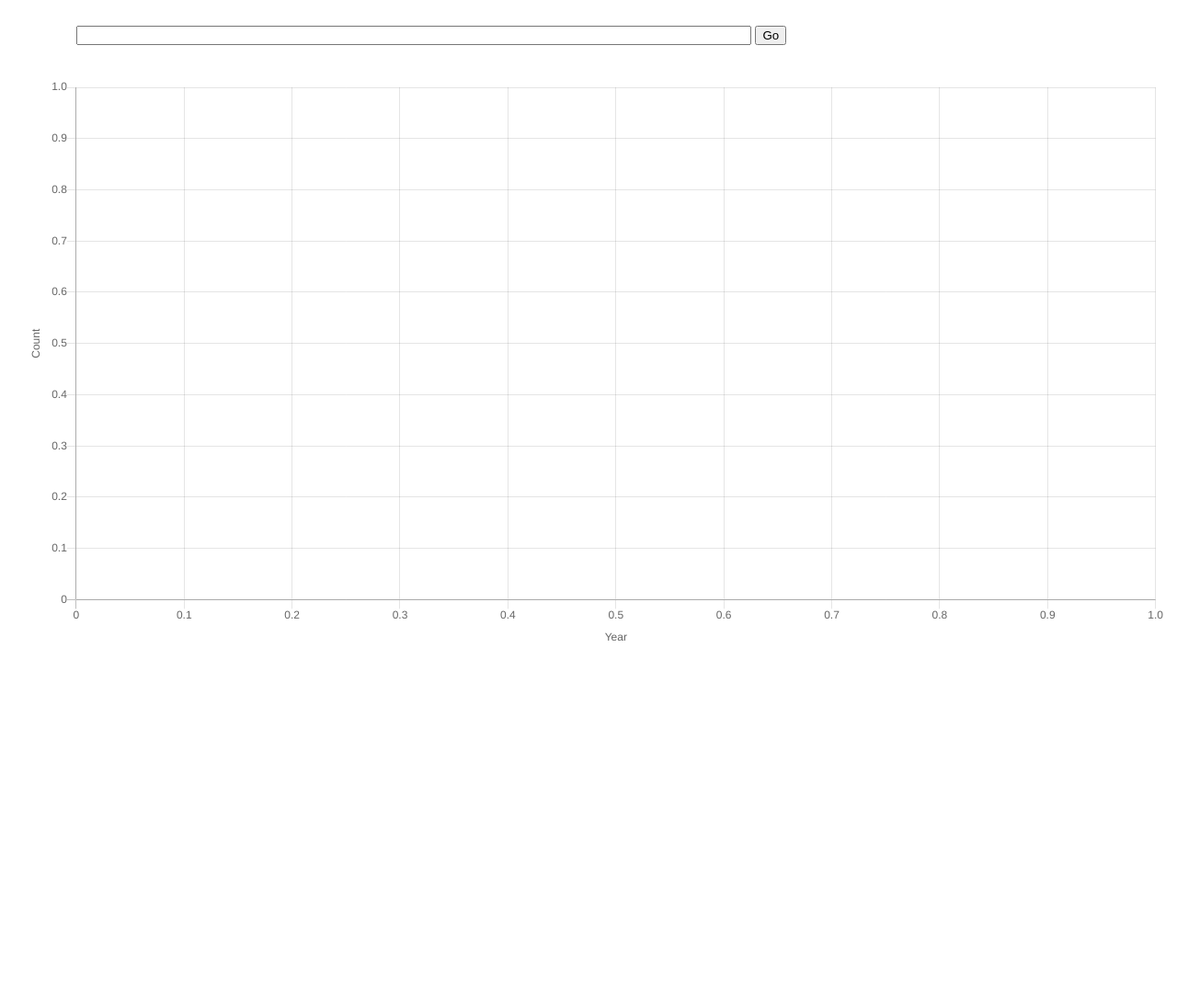
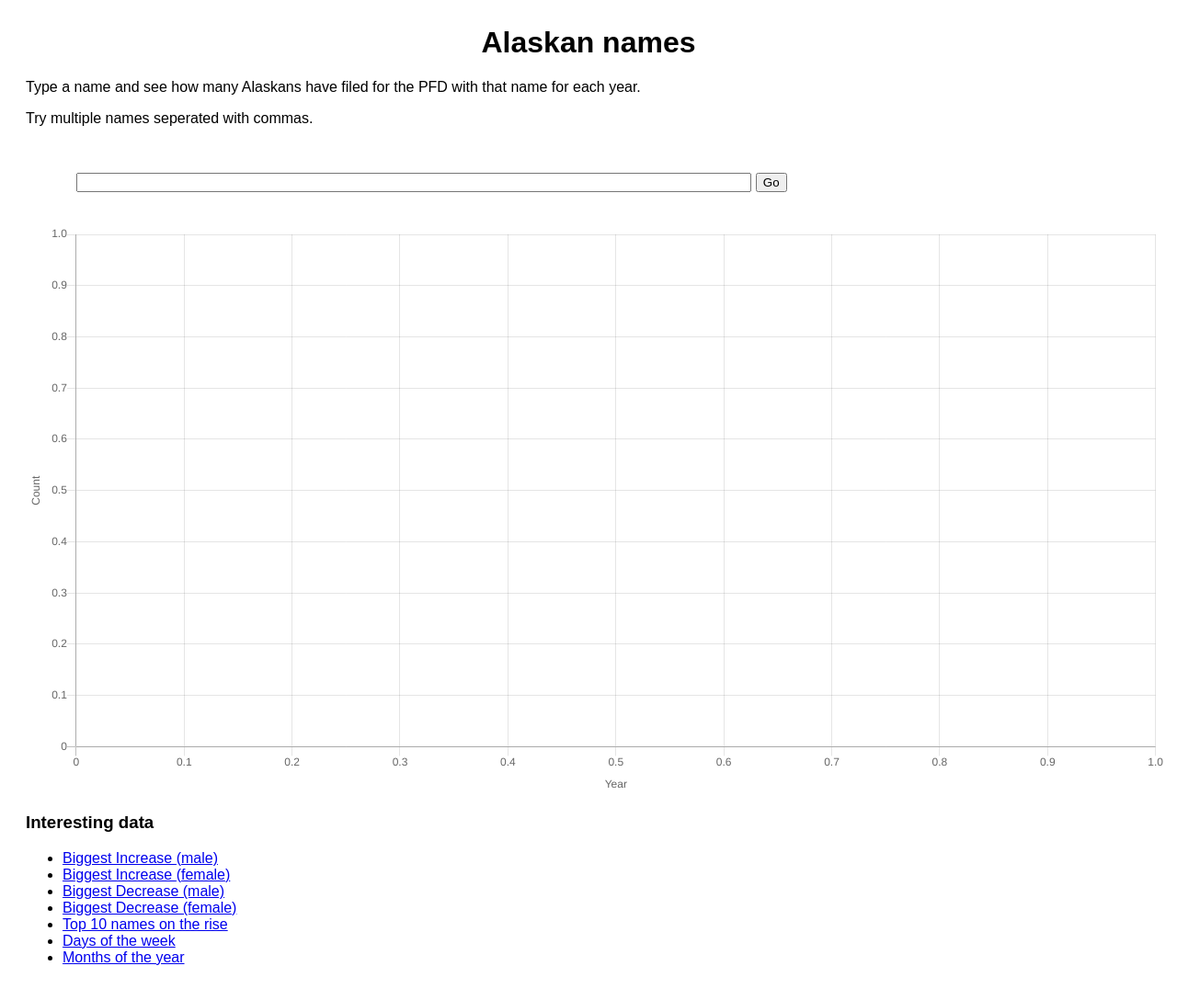
Before and after one commit to codeforanchorage/pfd-names, a plain HTML site: page index.html in a window 1280 px wide. Shown: the whole page at 92% size. Before the commit the page ends 800 px from the top, so only its background shows below. Drawn offline with nearby package versions, Linux system fonts and the light colour scheme.

Commit message:
added some text and interesting links

```diff
--- a/index.html
+++ b/index.html
@@ -63,15 +63,43 @@
                 return false;
             }
         </script>
+
+        <style>
+            body {
+                font-family: sans-serif;
+            }
+            h1 {
+                text-align: center;
+            }
+            form {
+                margin-top: 50px;
+            }
+        </style>
     </head>
 
     <body style="padding:20px;">
+        <h1>Alaskan names</h1>
+
+        <p>Type a name and see how many Alaskans have filed for the PFD with that name for each year.</p>
+        <p>Try multiple names seperated with commas.</p>
+
         <form onsubmit="handleSubmit()">
             <input id="name" style="width:60%; margin-left:55px; margin-bottom:20px;" />
             <input type="submit" value="Go" />
         </form>
 
         <canvas id="results"></canvas>
+
+        <h3>Interesting data</h3>
+        <ul>
+            <li><a href="#ethan">Biggest Increase (male)</a></li>
+            <li><a href="#abigail">Biggest Increase (female)</a></li>
+            <li><a href="#robert">Biggest Decrease (male)</a></li>
+            <li><a href="#mary">Biggest Decrease (female)</a></li>
+            <li><a href="#ethan,abigail,noah,olivia,isabella,sophia,logan,emma,elijah,mason">Top 10 names on the rise</a></li>
+            <li><a href="#sunday,monday,tuesday,wednesday,thursday,friday,saturday">Days of the week</a></li>
+            <li><a href="#january,february,march,april,may,june,july,august,september,october,november,december">Months of the year</a></li>
+        </ul>
 
         <script>
             const ctx = document.getElementById('results').getContext('2d');
@@ -98,11 +126,19 @@
                 }
             });
 
-            if (window.location.hash) {
+            function drawGraphFromHash() {
                 const names = decodeURI(window.location.hash.replace('#', ''))
                 document.getElementById('name').value = names
                 getNameData()
             }
+
+            if (window.location.hash) {
+                drawGraphFromHash()
+            }
+
+            window.addEventListener('hashchange', function() {
+                drawGraphFromHash()
+            }, false)
         </script>
     </body>
 </html>
```
